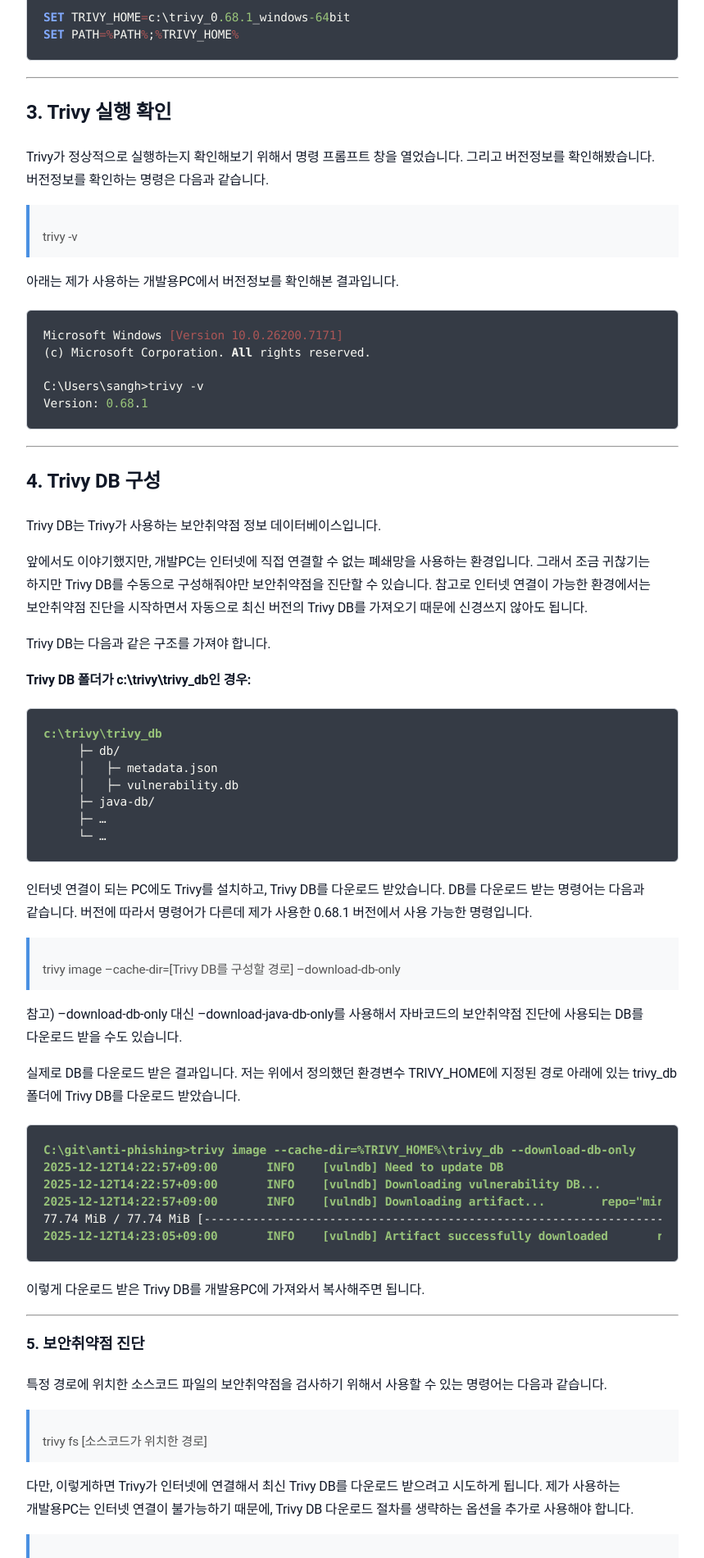
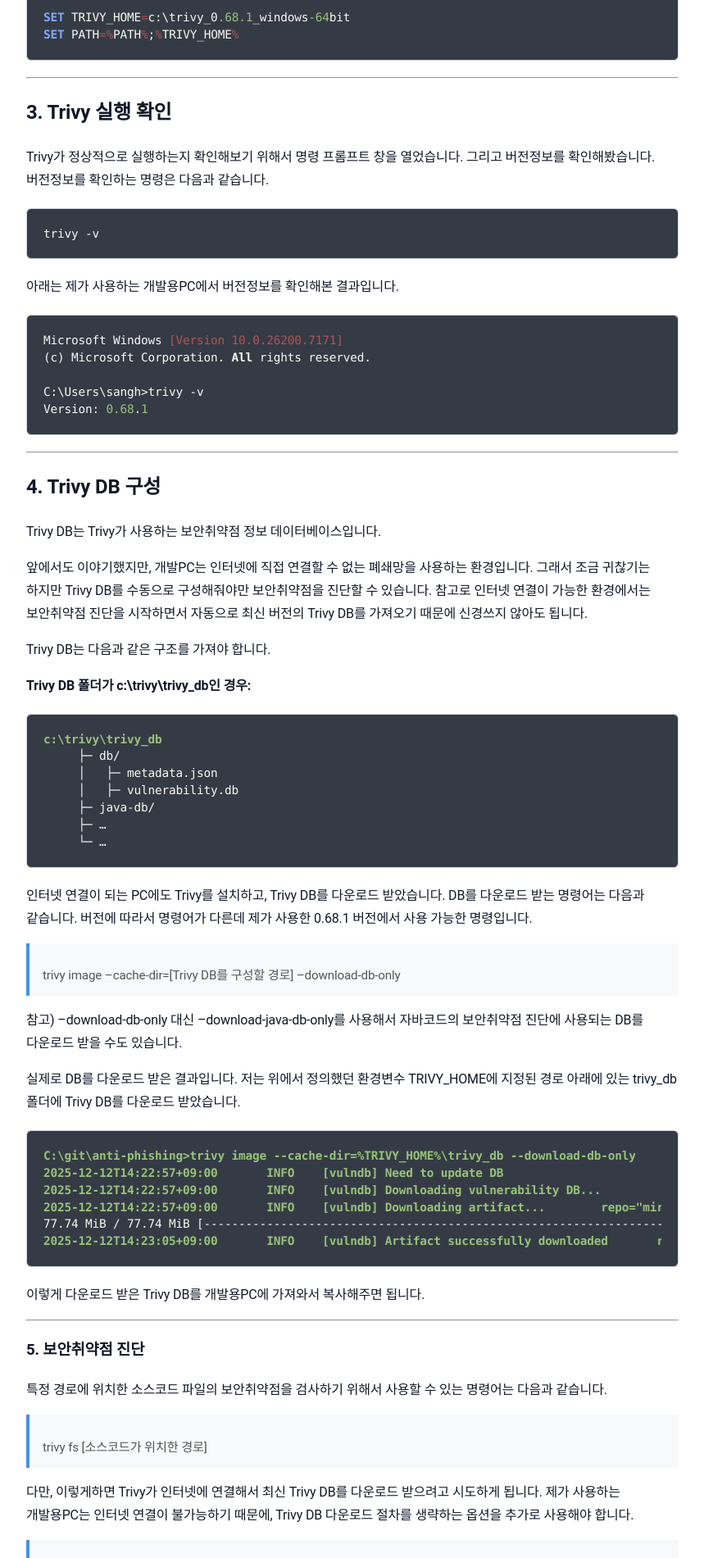
Before and after one commit to sanghoon-lee/sanghoon-lee.github.io, a Jekyll site: the page built from _posts/2025-12-10-trivy.md, in a window 1280 px wide. Shown: the part 1550-3451 px from the top of the page at 82% size, without its empty margins (210-1069 px from the left). Built offline with Jekyll 4.4.1, drawn with Linux system fonts in a browser that asks for light colours; nearby versions of some CDN libraries; comment, search, counter and statistics services are not loaded.

Commit message:
과거 포스팅 설명 추가 및 글 보완

````diff
--- a/_posts/2025-12-10-trivy.md
+++ b/_posts/2025-12-10-trivy.md
@@ -48,8 +48,10 @@ SET PATH=%PATH%;%TRIVY_HOME%
 
 Trivy가 정상적으로 실행하는지 확인해보기 위해서 명령 프롬프트 창을 열었습니다. 그리고 버전정보를 확인해봤습니다.
 버전정보를 확인하는 명령은 다음과 같습니다.
-> trivy -v
 
+```
+trivy -v
+```
 아래는 제가 사용하는 개발용PC에서 버전정보를 확인해본 결과입니다.
 
 ```
````
